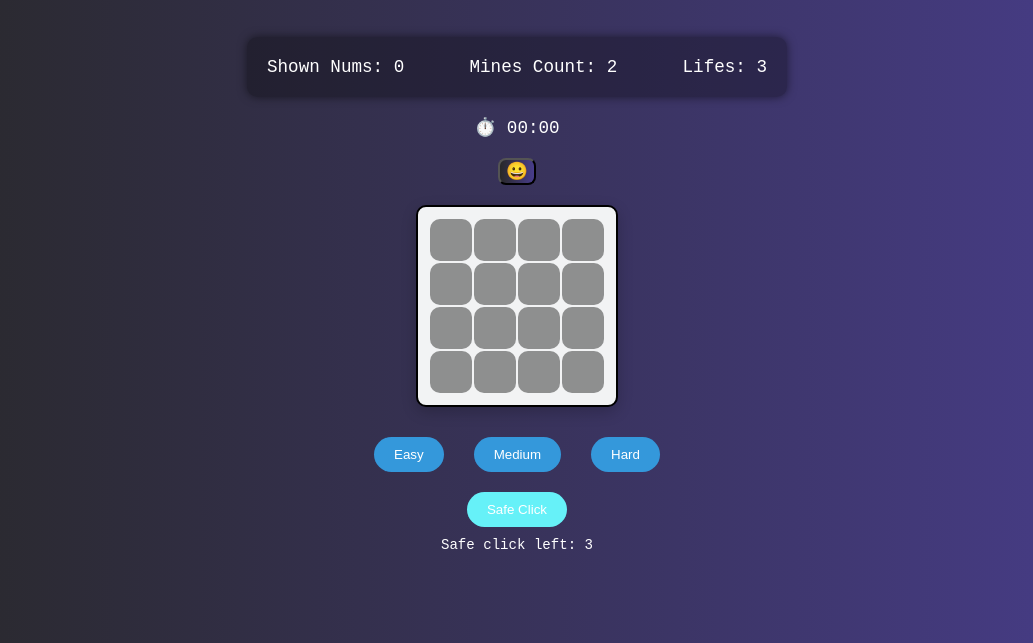
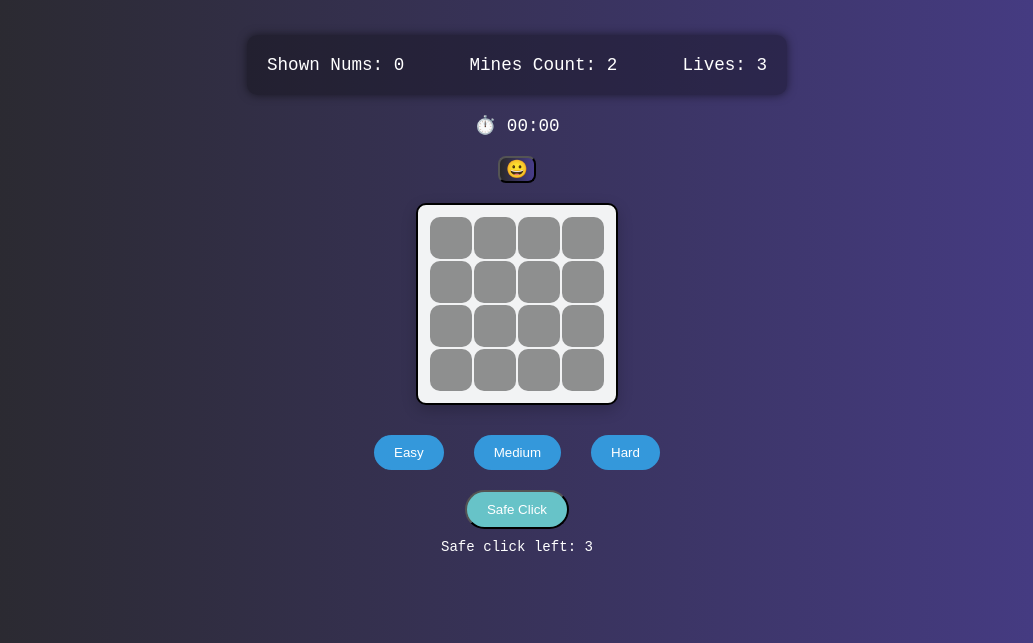
Before and after one commit to SaharMach/Mine-Sweeper, a plain HTML site: page index.html in a window 1280 px wide. In both pictures the pointer is over the button "Safe Click". Shown: the part 173-816 px from the top of the page, without its empty margins (123-1156 px from the left). Drawn offline with Linux system fonts and the light colour scheme.

Commit message:
second-upload

```diff
--- a/css/style.css
+++ b/css/style.css
@@ -67,7 +67,6 @@ h1 {
 }
 
 .cell:hover {
-    transform: scale(1.05);
     background: #bdc3c7;
 }
 
@@ -114,7 +113,6 @@ h1 {
 }
 
 .safebtn {
-    border: none;
     background: #66f1f8;
     color: #fff;
     padding: 10px 20px;
@@ -128,6 +126,10 @@ h1 {
     background-color: #66f1f8;
 }
 
+.safebtn:hover {
+    background: #67c3c8;
+}
+
 .safetext {
     align-items: center;
     font-size: 0.8em;
--- a/index.html
+++ b/index.html
@@ -15,7 +15,7 @@
     <div class="user-details">
         <div class="shown">Shown Nums: <span>0</span></div>
         <div class="mines">Mines Count: <span>0</span></div>
-        <div class="lives">Lifes: <span>3</span></div>
+        <div class="lives">Lives: <span>3</span></div>
     </div>
     <div class="timer">⏱️ <span>00:00</span></div>
 
```
Also changed, not shown: js/app.js (+3 -5 lines).
